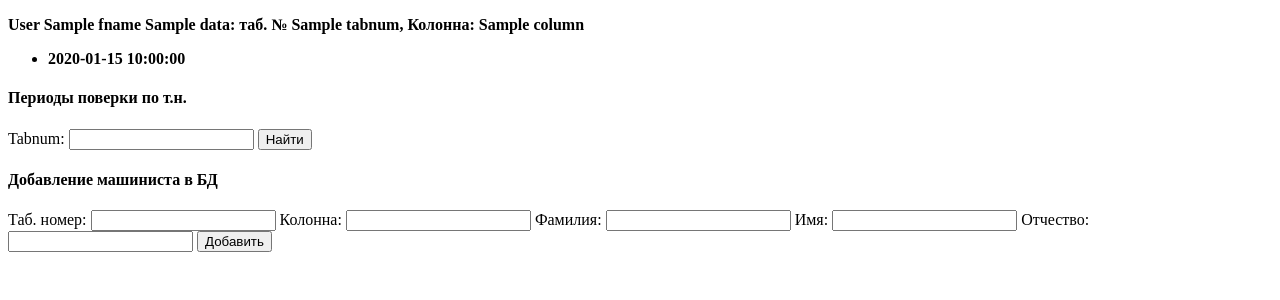
After one commit to R00tx-0xf0rd/tskbm, a FastAPI app: template templates/forms.html in a window 1280 px wide. The commit adds this page. Shown: the top 300 px of the page. Run offline with FastAPI, Linux system fonts and the light colour scheme; the template is opened without the code that fills it: most values are stand-ins (such as "Sample title", 1, 10 or a date in 2020); parts of the project's set-up code (start-up, migrations or seed data) failed here and were passed over; some libraries are stand-ins or nearby versions.

Commit message:
tuning jinja2

```diff
--- a/data_models/__init__.py
+++ b/data_models/__init__.py
@@ -1 +1 @@
-from .models import UserModel, WatchesModel, BaseClass
+from .models import UserModel, WatchesModel, BaseClass, BaseUserModel, AllUsersModel
--- a/main.py
+++ b/main.py
@@ -1,5 +1,5 @@
 import uvicorn
-from fastapi import FastAPI, Request
+from fastapi import FastAPI, Request, Form
 from fastapi.responses import HTMLResponse
 from fastapi.staticfiles import StaticFiles
 from fastapi.templating import Jinja2Templates
@@ -9,9 +9,10 @@ from sqlalchemy import select
 
 from db import create_tables, delete_tables, new_session
 from db import User
-from data_models import UserModel, WatchesModel
+from data_models import UserModel, WatchesModel, BaseUserModel
 from db.database import db_helper
 from times.crud import get_times_via_tabnum
+from users.crud import create_user, get_all_users, get_user_by_tabnum
 
 app = FastAPI()
 
@@ -23,51 +24,60 @@ templates = Jinja2Templates(directory="templates")
 
 @app.get("/", response_class=HTMLResponse)
 async def home(request: Request):
-    data1 = {1: "one",
-             2: "two",
-             3: "three",
-             "page": "<h1>Hello</h1>"
-             }
-    data = [data1, [1, 3, 5], "asd", "dsf", 334, "32323"]
-    return templates.TemplateResponse("page.html", {"request": request, "data": data})
+    async with new_session() as session:
+        users: list[BaseUserModel] = await get_all_users(session)
+        print(users)
+    return templates.TemplateResponse(
+        "page.html", {"request": request, "data": users, "extra": [1, 2, 3]}
+    )
 
 
-# @app.get("/page/{page_name}", response_class=HTMLResponse)
-# async def show_page(request: Request, page_name: str):
-#     return templates.TemplateResponse("page.html", {"request": request, "data": data})
+@app.get("/forms", response_class=HTMLResponse)
+def form_get(request: Request):
+    result = "Type a number"
+    return templates.TemplateResponse(
+        "forms.html", context={"request": request, "result": result}
+    )
 
 
-# async def main():
-#     # print(new_session)
-#     # session = session_dependency()
-#     # user = await get_user_by_tabnum(55909)
-#     # await create_tables()
-#     async with new_session() as session:
-#         # query = select(User).options(joinedload(User.watch)).order_by(User.id)
-#         query = select(User).order_by(User.id)
-#         result = await session.execute(query)
-#         users = result.scalars().all()
-#         datas = [UserModel.model_validate(user) for user in users]
-#         for data in datas:
-#             print(data.model_dump_json())
+@app.get("/{tabnum}")
+async def get_user_from_tabnum(tabnum: int):
+    async with new_session() as session:
+        user = await get_user_by_tabnum(session, tabnum=tabnum)
+        print(user)
+        return user.model_dump()
 
 
-# async def tmp():
-#     async with new_session() as session:
-#         # new_session = db_helper.session_dependency()
-#         # user = await get_user_by_tabnum(session=session, tabnum=55909)
-#         # watch = await add_watch(session=session, serial_number="another serial 123")
-#         # user = User(
-#         #     tabnum=87477,
-#         #     lname="Серов",
-#         #     fname="Александр",
-#         #     pname="Александрович",
-#         #     column=9,
-#         # )
-#         # mash = await create_user(session, user)
-#         t = await get_times_via_tabnum(session, 36744)
-#         # u = await attach_watches_to_user_by_tabnum(session, 36744, "another serial 123")
-#         print(f"{t=}")
+@app.post("/form1", response_class=HTMLResponse)
+async def form_post1(request: Request, tabnum: int = Form(...)):
+    async with new_session() as session:
+        model = await get_times_via_tabnum(session, tabnum)
+    return templates.TemplateResponse(
+        "forms.html", context={"request": request, "data": model, "extra": [1, 2, 3]}
+    )
+
+
+@app.post("/form2", response_class=HTMLResponse)
+async def add_user(
+    request: Request,
+    tabnum: int = Form(...),
+    column: int = Form(...),
+    lname: str = Form(...),
+    fname: str = Form(...),
+    pname: str = Form(...),
+):
+    async with new_session() as session:
+        user = User(
+            tabnum=tabnum,
+            column=column,
+            lname=lname,
+            fname=fname,
+            pname=pname,
+        )
+        mash = await create_user(session, user)
+    return templates.TemplateResponse(
+        "forms.html", context={"request": request, "mash": mash, "extra": [1, 2, 3]}
+    )
 
 
 if __name__ == "__main__":
--- /dev/null
+++ b/templates/forms.html
@@ -0,0 +1,53 @@
+{% extends "base.html" %}
+{% set active_page = "forms" %}
+
+{% block title %}Two Forms{% endblock %}
+
+{% block head %}
+{{ super() }}
+{% endblock %}
+
+{% block content %}
+{% if data %}
+<p><b>{{ data.lname }} {{ data.fname }} {{data.pname }}: таб. № {{ data.tabnum }}, Колонна: {{ data.column }} </b></p>
+<ul>
+    {% for value in data["times"] %}
+    <li><b>{{ value["checkout_time" ]}}</b></li>
+    {% endfor %}
+</ul>
+{% endif %}
+<h4>Периоды поверки по т.н.</h4>
+<form action="/form1" method="post">
+    <label for="tn">Tabnum:</label>
+    <input type="text" name="tabnum" id="tn" value="" required />
+    <input type="submit" value="Найти">
+</form>
+
+{% if mash %}
+<br>
+<div> Пользователь успешно создан.</div>
+{% endif %}
+<h4>Добавление машиниста в БД</h4>
+<form action="/form2" method="post">
+    <label for="tn1">Таб. номер:</label>
+    <input type="text" name="tabnum" id = "tn1" value="" required />
+    <label for="col">Колонна:</label>
+    <input type="text" name="column" id = "col"  value="" required />
+    <label for="ln">Фамилия:</label>
+    <input type="text" name="lname" id = "ln"  value="" required />
+    <label for="fn">Имя:</label>
+    <input type="text" name="fname" id = "fn"  value="" required />
+    <label for="pn">Отчество:</label>
+    <input type="text" name="pname" id = "pn"  value="" required />
+    <input type="submit"value = "Добавить">
+</form>
+
+
+
+{% endblock %}
+
+{% block scripts %}
+{{ super() }}
+
+
+{% endblock %}
--- a/times/crud.py
+++ b/times/crud.py
@@ -5,10 +5,10 @@ from db import User, Times
 from .times_models import UserTimes, Period
 
 
-async def get_times_via_tabnum(session: AsyncSession, tabnum: int):
+async def get_times_via_tabnum(session: AsyncSession, tabnum: int) -> dict:
     # stmt = select(User).filter(and_(User.tabnum == tabnum, Times.user == User.id))
     stmt = select(User).filter(User.tabnum == tabnum)
     result = await session.execute(stmt)
     periods = result.scalar()
     model = UserTimes.model_validate(periods)
-    return UserTimes.model_dump_json(model)
+    return UserTimes.model_dump(model)
--- a/times/times_models.py
+++ b/times/times_models.py
@@ -1,12 +1,16 @@
 from datetime import datetime
 
-from pydantic import BaseModel, ConfigDict
+from pydantic import BaseModel, ConfigDict, field_validator, field_serializer
 
 from data_models import BaseClass
 
 
 class Period(BaseClass):
     checkout_time: datetime
+
+    @field_serializer("checkout_time")
+    def serialize_dt(self, dt: datetime, _info):
+        return datetime.strftime(dt, "%d/%m/%Y")
 
 
 class UserTimes(BaseClass):
```
Also changed, not shown: data_models/models.py (+14 -3 lines), templates/page.html (+9 -3 lines), users/crud.py (+21 -6 lines), db.sqlite.
